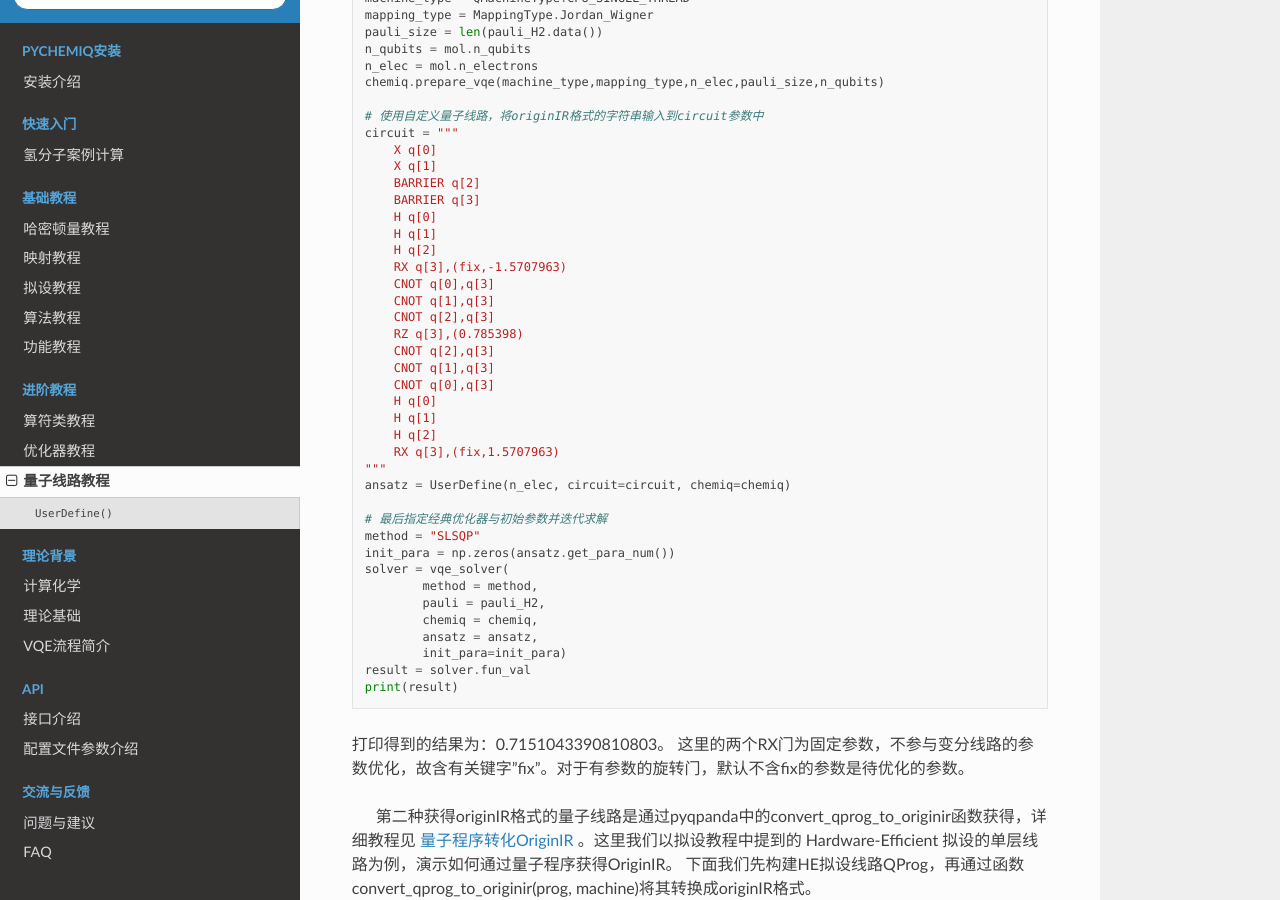
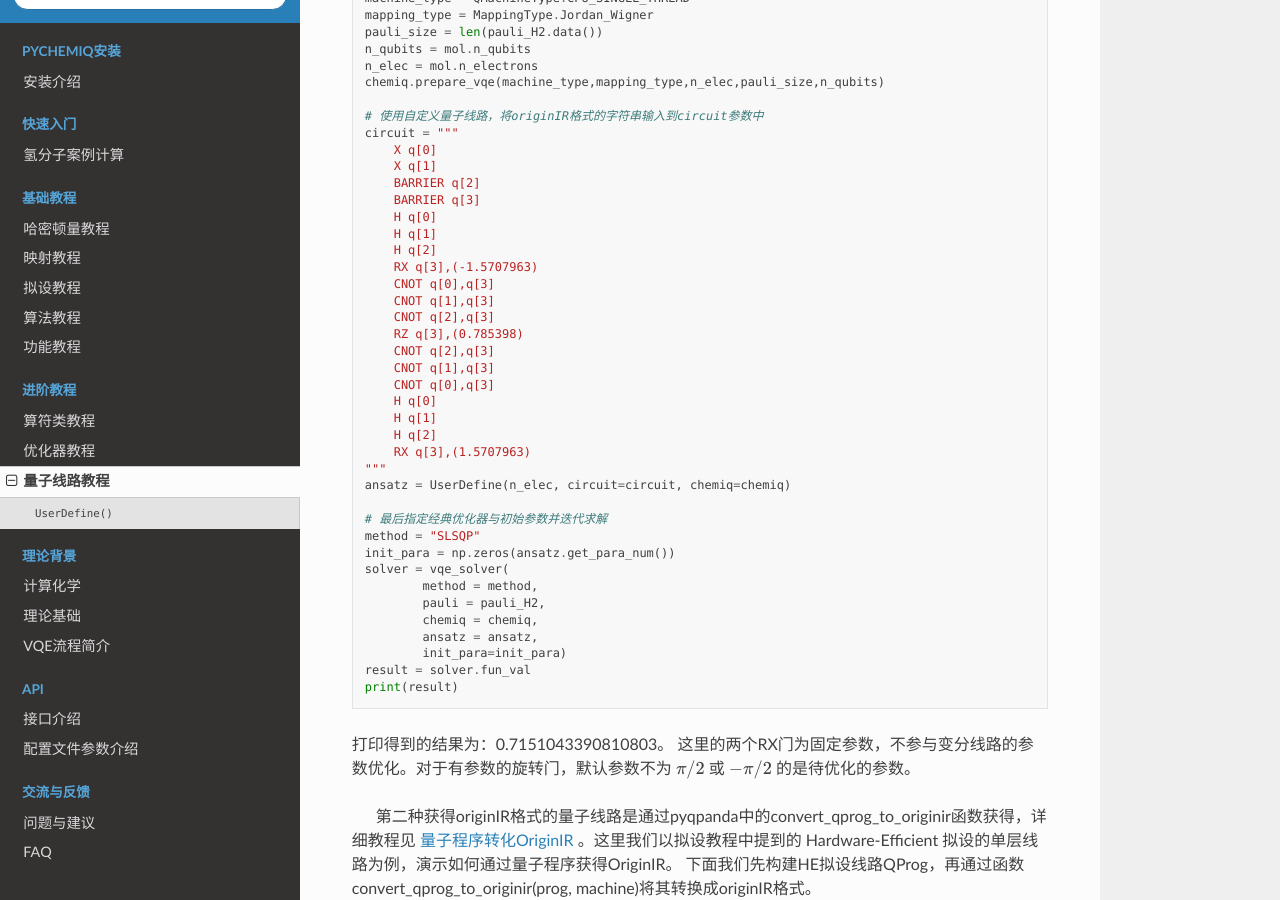
Before and after one commit to OriginQ/pyChemiQ-tutorial, a Sphinx documentation site: the page built from source/04advanced/circuit.rst, in a window 1280 px wide and 900 px high, scrolled down 1852 px. Built offline with Sphinx 7.4.7 and the Read the Docs theme 2.0.0, drawn with Linux system fonts in a browser that asks for light colours.

Commit message:
<modify> correct typos

```diff
--- a/source/04advanced/circuit.rst
+++ b/source/04advanced/circuit.rst
@@ -92,7 +92,7 @@
         H q[0]
         H q[1]
         H q[2]
-        RX q[3],(fix,-1.5707963)
+        RX q[3],(-1.5707963)
         CNOT q[0],q[3]
         CNOT q[1],q[3]
         CNOT q[2],q[3]
@@ -103,7 +103,7 @@
         H q[0]
         H q[1]
         H q[2]
-        RX q[3],(fix,1.5707963)
+        RX q[3],(1.5707963)
     """
     ansatz = UserDefine(n_elec, circuit=circuit, chemiq=chemiq)
 
@@ -120,7 +120,7 @@
     print(result)
 
 打印得到的结果为：0.7151043390810803。
-这里的两个RX门为固定参数，不参与变分线路的参数优化，故含有关键字"fix"。对于有参数的旋转门，默认不含fix的参数是待优化的参数。
+这里的两个RX门为固定参数，不参与变分线路的参数优化。对于有参数的旋转门，默认参数不为 :math:`\pi /2` 或 :math:`-\pi /2` 的是待优化的参数。
 
 
   第二种获得originIR格式的量子线路是通过pyqpanda中的convert_qprog_to_originir函数获得，详细教程见 `量子程序转化OriginIR <https://pyqpanda-toturial.readthedocs.io/zh/latest/QProgToOriginIR.html>`_ 。这里我们以拟设教程中提到的 Hardware-Efficient 拟设的单层线路为例，演示如何通过量子程序获得OriginIR。
```
